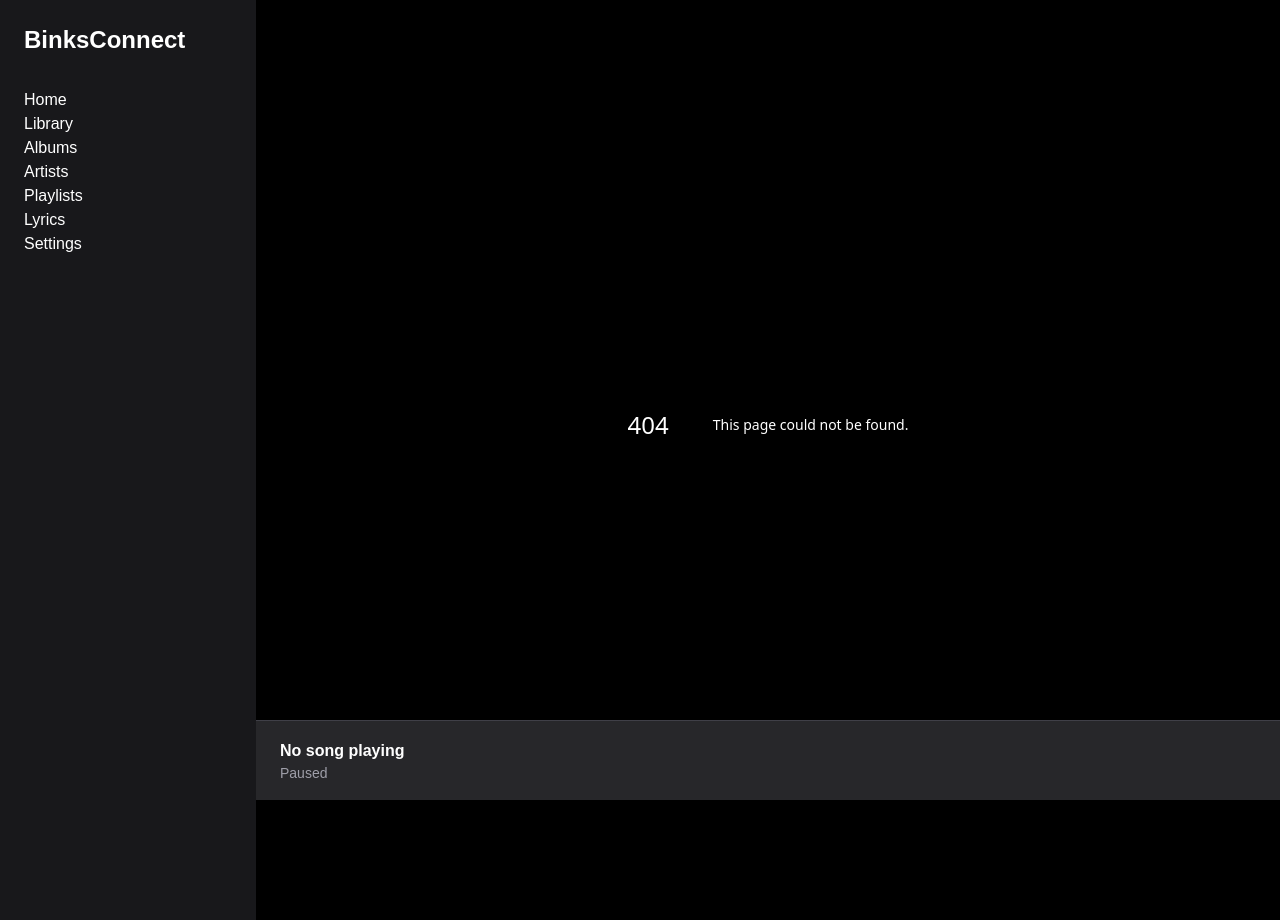
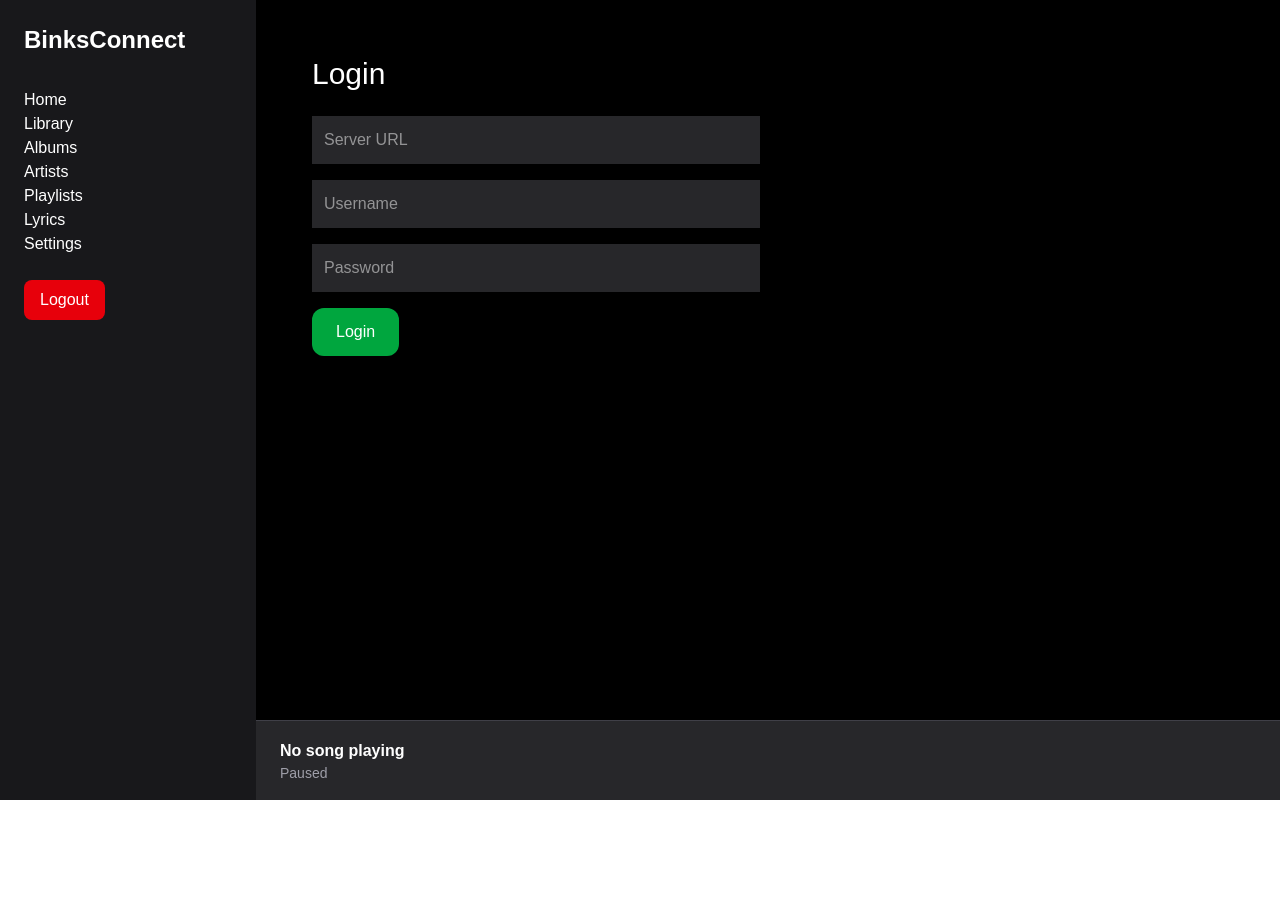
Before and after one commit to Krrish557/BinksConnect, a Next.js app in the folder client/: page /login in a window 1280 px wide. Before the commit this address had no page. After the commit the page ends 800 px from the top, so only its background shows below. Built offline with nearby package versions, Linux system fonts and the light colour scheme; sample sign-in values are in the browser's storage.

Commit message:
server connection done

```diff
--- a/client/src/app/layout.js
+++ b/client/src/app/layout.js
@@ -1,16 +1,22 @@
 import "./globals.css";
 import AppLayout from "@/components/AppLayout";
+import ProtectedRoute from "@/components/ProtectedRoute";
 
 export const metadata = {
-  title: "BinksConnect",
-  description: "Personal music ecosystem"
+  title: "BinksConnect"
 };
 
-export default function RootLayout({ children }) {
+export default function RootLayout({
+  children
+}) {
   return (
     <html lang="en">
       <body>
-        <AppLayout>{children}</AppLayout>
+        <ProtectedRoute>
+          <AppLayout>
+            {children}
+          </AppLayout>
+        </ProtectedRoute>
       </body>
     </html>
   );
--- /dev/null
+++ b/client/src/app/login/page.js
@@ -0,0 +1,94 @@
+"use client";
+
+import { useState } from "react";
+import useAuthStore from "@/store/authStore";
+
+export default function LoginPage() {
+    const login = useAuthStore(
+        (state) => state.login
+    );
+
+    const [form, setForm] = useState({
+        serverUrl: "",
+        username: "",
+        password: ""
+    });
+
+    const handleSubmit = async (e) => {
+        e.preventDefault();
+
+        const response = await fetch(
+            "http://localhost:5000/api/auth/login",
+            {
+                method: "POST",
+                headers: {
+                    "Content-Type":
+                        "application/json"
+                },
+                body: JSON.stringify(form)
+            }
+        );
+
+        const data = await response.json();
+
+        if (data.success) {
+            login(data);
+            alert("Login successful");
+        } else {
+            alert("Login failed");
+        }
+    };
+
+    return (
+        <main className="p-8">
+            <h1 className="text-3xl mb-6">
+                Login
+            </h1>
+
+            <form
+                onSubmit={handleSubmit}
+                className="space-y-4 max-w-md"
+            >
+                <input
+                    type="text"
+                    placeholder="Server URL"
+                    className="w-full p-3 bg-zinc-800"
+                    onChange={(e) =>
+                        setForm({
+                            ...form,
+                            serverUrl: e.target.value
+                        })
+                    }
+                />
+
+                <input
+                    type="text"
+                    placeholder="Username"
+                    className="w-full p-3 bg-zinc-800"
+                    onChange={(e) =>
+                        setForm({
+                            ...form,
+                            username: e.target.value
+                        })
+                    }
+                />
+
+                <input
+                    type="password"
+                    placeholder="Password"
+                    className="w-full p-3 bg-zinc-800"
+                    onChange={(e) =>
+                        setForm({
+                            ...form,
+                            password: e.target.value
+                        })
+                    }
+                />
+
+                <button className="bg-green-600 px-6 py-3 rounded-xl">
+                    Login
+                </button>
+            </form>
+        </main>
+    );
+}
--- /dev/null
+++ b/client/src/components/ProtectedRoute.js
@@ -0,0 +1,24 @@
+"use client";
+
+import { useRouter } from "next/navigation";
+import { useEffect } from "react";
+import useAuthStore from "@/store/authStore";
+
+export default function ProtectedRoute({
+    children
+}) {
+    const router = useRouter();
+
+    const isAuthenticated =
+        useAuthStore(
+            (state) => state.isAuthenticated
+        );
+
+    useEffect(() => {
+        if (!isAuthenticated) {
+            router.push("/login");
+        }
+    }, [isAuthenticated, router]);
+
+    return children;
+}
--- a/client/src/components/Sidebar.js
+++ b/client/src/components/Sidebar.js
@@ -1,8 +1,13 @@
 "use client";
 
 import Link from "next/link";
+import useAuthStore from "@/store/authStore";
 
 export default function Sidebar() {
+    const logout = useAuthStore(
+        (state) => state.logout
+    );
+
     return (
         <aside className="w-64 bg-zinc-900 min-h-screen p-6">
             <h1 className="text-2xl font-bold mb-8">
@@ -23,6 +28,14 @@ export default function Sidebar() {
                 <Link href="/lyrics">Lyrics</Link>
                 <br />
                 <Link href="/settings">Settings</Link>
+                <br />
+
+                <button
+                    onClick={logout}
+                    className="mt-6 bg-red-600 px-4 py-2 rounded-lg"
+                >
+                    Logout
+                </button>
             </nav>
         </aside>
     );
--- /dev/null
+++ b/client/src/store/authStore.js
@@ -0,0 +1,38 @@
+import { create } from "zustand";
+
+const useAuthStore = create((set) => ({
+    user:
+        typeof window !== "undefined"
+            ? JSON.parse(
+                localStorage.getItem("binks_user")
+            ) || null
+            : null,
+
+    isAuthenticated:
+        typeof window !== "undefined"
+            ? !!localStorage.getItem("binks_user")
+            : false,
+
+    login: (user) => {
+        localStorage.setItem(
+            "binks_user",
+            JSON.stringify(user)
+        );
+
+        set({
+            user,
+            isAuthenticated: true
+        });
+    },
+
+    logout: () => {
+        localStorage.removeItem("binks_user");
+
+        set({
+            user: null,
+            isAuthenticated: false
+        });
+    }
+}));
+
+export default useAuthStore;
```
Also changed, not shown: 2 other files (tests, documents, lock files or other folders).
